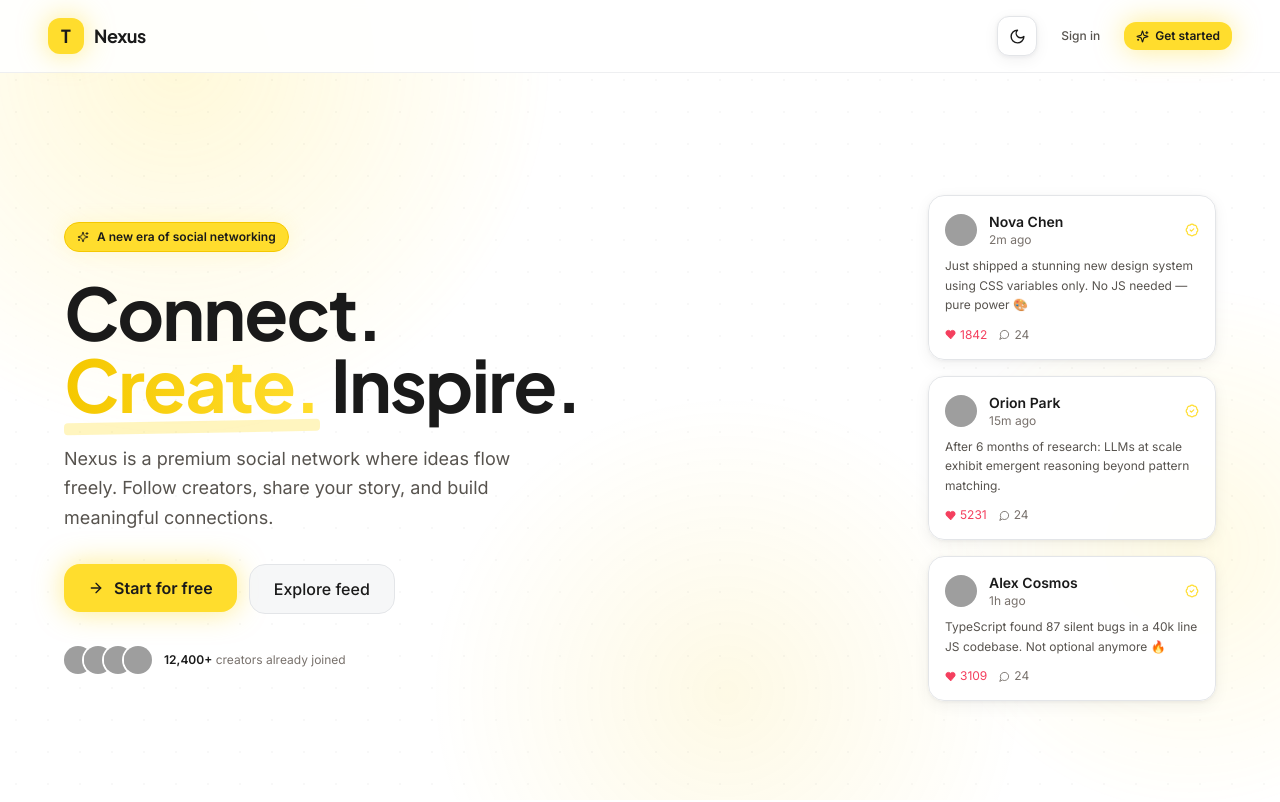
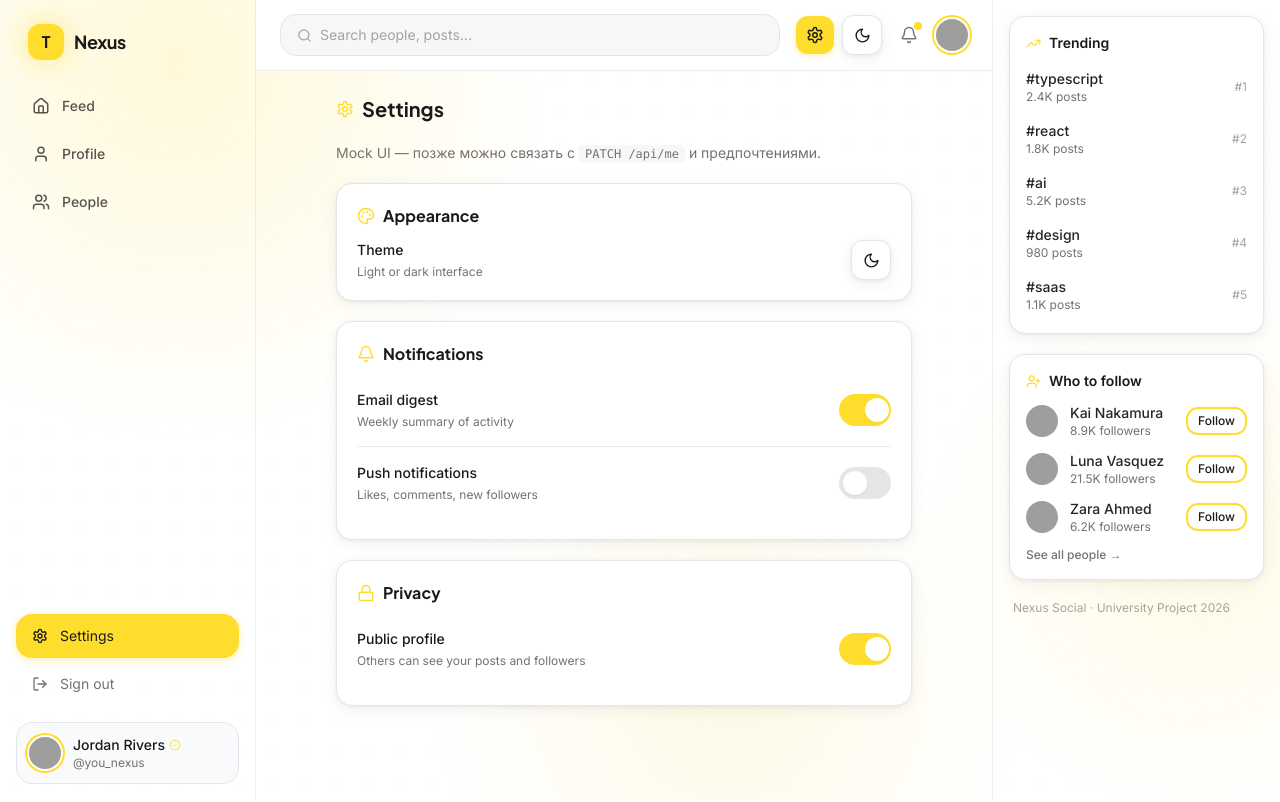
Before and after one commit to Komissar4ik/final-project-2-semester, a React (Vite) app: page /app/settings in a window 1280 px wide. Before the commit this address led to /. Shown: the top 802 px of the page. Built offline with nearby package versions, Linux system fonts and the light colour scheme; grey boxes are pictures that could not be loaded.

Commit message:
feat: settings

```diff
--- a/src/app/Router.tsx
+++ b/src/app/Router.tsx
@@ -7,6 +7,7 @@ import FeedPage from '../pages/FeedPage';
 import ProfilePage from '../pages/ProfilePage';
 import UsersPage from '../pages/UsersPage';
 import PostDetailPage from '../pages/PostDetailPage';
+import SettingsPage from '../pages/SettingsPage';
 
 export default function AppRouter() {
   return (
@@ -21,6 +22,7 @@ export default function AppRouter() {
             <Route path="feed" element={<FeedPage />} />
             <Route path="profile/:id" element={<ProfilePage />} />
             <Route path="users" element={<UsersPage />} />
+            <Route path="settings" element={<SettingsPage />} />
             <Route path="post/:id" element={<PostDetailPage />} />
           </Route>
 
--- a/src/components/Sidebar.tsx
+++ b/src/components/Sidebar.tsx
@@ -69,14 +69,24 @@ export default function Sidebar() {
 
       {/* Bottom actions */}
       <div className="space-y-1">
-        <button
-          className="w-full flex items-center gap-3 px-4 py-3 rounded-2xl text-sm
-          text-stone-500 hover:text-tbank-black hover:bg-tbank-gray/80
-          dark:text-white/40 dark:hover:text-white dark:hover:bg-white/[0.05] transition-all duration-200"
+        <NavLink
+          to="/app/settings"
+          className={({ isActive }) =>
+            cn(
+              'w-full flex items-center gap-3 px-4 py-3 rounded-2xl text-sm transition-all duration-200',
+              isActive
+                ? 'bg-brand text-tbank-black shadow-[0_2px_8px_rgba(255,221,45,0.4)] dark:shadow-glow-dark'
+                : 'text-stone-500 hover:text-tbank-black hover:bg-tbank-gray/80 dark:text-white/40 dark:hover:text-white dark:hover:bg-white/[0.05]',
+            )
+          }
         >
-          <Settings size={16} />
-          Settings
-        </button>
+          {({ isActive }) => (
+            <>
+              <Settings size={16} className={isActive ? 'text-tbank-black' : ''} />
+              Settings
+            </>
+          )}
+        </NavLink>
         {/* TODO: DELETE /api/auth/session */}
         <button
           onClick={() => navigate('/')}
--- a/src/components/Topbar.tsx
+++ b/src/components/Topbar.tsx
@@ -1,10 +1,11 @@
 import { useState } from 'react';
 import { motion } from 'framer-motion';
-import { Search, Bell } from 'lucide-react';
-import { Link, useNavigate } from 'react-router-dom';
+import { Search, Bell, Settings } from 'lucide-react';
+import { Link, NavLink, useNavigate } from 'react-router-dom';
 import { useAppStore } from '../store/useAppStore';
 import Avatar from './Avatar';
 import ThemeToggle from './ThemeToggle';
+import { cn } from '../lib/utils';
 
 function TBankLogo() {
   return (
@@ -50,6 +51,21 @@ export default function Topbar() {
       </div>
 
       <div className="ml-auto flex items-center gap-2">
+        <NavLink
+          to="/app/settings"
+          title="Settings"
+          aria-label="Settings"
+          className={({ isActive }) =>
+            cn(
+              'p-2.5 rounded-xl transition-all',
+              isActive
+                ? 'text-tbank-black bg-brand shadow-[0_2px_6px_rgba(255,221,45,0.35)] dark:text-tbank-black dark:shadow-glow-dark'
+                : 'text-stone-500 hover:text-tbank-black hover:bg-brand/12 dark:text-white/50 dark:hover:text-white dark:hover:bg-brand/10',
+            )
+          }
+        >
+          <Settings size={18} />
+        </NavLink>
         <ThemeToggle />
 
         <button
--- /dev/null
+++ b/src/pages/SettingsPage.tsx
@@ -0,0 +1,129 @@
+import { useState, type ReactNode } from 'react';
+import { motion } from 'framer-motion';
+import { Bell, Lock, Palette, Settings } from 'lucide-react';
+import PageTransition from '../app/PageTransition';
+import ThemeToggle from '../components/ThemeToggle';
+import { cn } from '../lib/utils';
+
+function ToggleRow({
+  label,
+  description,
+  pressed,
+  onToggle,
+}: {
+  label: string;
+  description?: string;
+  pressed: boolean;
+  onToggle: () => void;
+}) {
+  return (
+    <div className="flex items-center justify-between gap-4 py-4 border-b border-tbank-border/80 last:border-0 dark:border-white/[0.06]">
+      <div className="min-w-0">
+        <p className="text-sm font-medium text-tbank-black dark:text-white">{label}</p>
+        {description ? (
+          <p className="text-xs text-stone-500 mt-1 dark:text-white/40">{description}</p>
+        ) : null}
+      </div>
+      <button
+        type="button"
+        role="switch"
+        aria-checked={pressed}
+        onClick={onToggle}
+        className={cn(
+          'relative h-8 w-[52px] shrink-0 rounded-full transition-colors',
+          pressed ? 'bg-brand' : 'bg-stone-200 dark:bg-white/[0.12]',
+        )}
+      >
+        <span
+          className={cn(
+            'absolute top-1 left-1 h-6 w-6 rounded-full bg-white shadow-sm transition-transform duration-200',
+            pressed ? 'translate-x-[22px]' : 'translate-x-0',
+          )}
+        />
+      </button>
+    </div>
+  );
+}
+
+function Section({
+  icon: Icon,
+  title,
+  children,
+}: {
+  icon: typeof Palette;
+  title: string;
+  children: ReactNode;
+}) {
+  return (
+    <motion.section
+      initial={{ opacity: 0, y: 12 }}
+      animate={{ opacity: 1, y: 0 }}
+      className="rounded-2xl border border-tbank-border bg-white p-5 shadow-card dark:border-white/[0.08] dark:bg-white/[0.04] dark:shadow-none"
+    >
+      <div className="flex items-center gap-2 mb-1">
+        <Icon size={18} className="text-brand" />
+        <h2 className="text-base font-bold text-tbank-black dark:text-white font-display">{title}</h2>
+      </div>
+      {children}
+    </motion.section>
+  );
+}
+
+export default function SettingsPage() {
+  const [emailNotif, setEmailNotif] = useState(true);
+  const [pushNotif, setPushNotif] = useState(false);
+  const [profilePublic, setProfilePublic] = useState(true);
+
+  return (
+    <PageTransition>
+      <div className="max-w-xl mx-auto space-y-5">
+        <div className="flex items-center gap-2 mb-1">
+          <Settings size={18} className="text-brand" />
+          <h1 className="text-xl font-bold text-tbank-black dark:text-white font-display">Settings</h1>
+        </div>
+        <p className="text-sm text-stone-500 dark:text-white/45 -mt-2 mb-2">
+          Mock UI — позже можно связать с <code className="text-xs bg-tbank-gray dark:bg-white/10 px-1.5 py-0.5 rounded">PATCH /api/me</code> и
+          предпочтениями.
+        </p>
+
+        <Section icon={Palette} title="Appearance">
+          <div className="flex items-center justify-between gap-4 pt-2">
+            <div>
+              <p className="text-sm font-medium text-tbank-black dark:text-white">Theme</p>
+              <p className="text-xs text-stone-500 mt-1 dark:text-white/40">Light or dark interface</p>
+            </div>
+            <ThemeToggle />
+          </div>
+        </Section>
+
+        <Section icon={Bell} title="Notifications">
+          <div className="mt-2">
+            <ToggleRow
+              label="Email digest"
+              description="Weekly summary of activity"
+              pressed={emailNotif}
+              onToggle={() => setEmailNotif((v) => !v)}
+            />
+            <ToggleRow
+              label="Push notifications"
+              description="Likes, comments, new followers"
+              pressed={pushNotif}
+              onToggle={() => setPushNotif((v) => !v)}
+            />
+          </div>
+        </Section>
+
+        <Section icon={Lock} title="Privacy">
+          <div className="mt-2">
+            <ToggleRow
+              label="Public profile"
+              description="Others can see your posts and followers"
+              pressed={profilePublic}
+              onToggle={() => setProfilePublic((v) => !v)}
+            />
+          </div>
+        </Section>
+      </div>
+    </PageTransition>
+  );
+}
```
Also changed, not shown: 3 other files (tests, documents, lock files or other folders).
